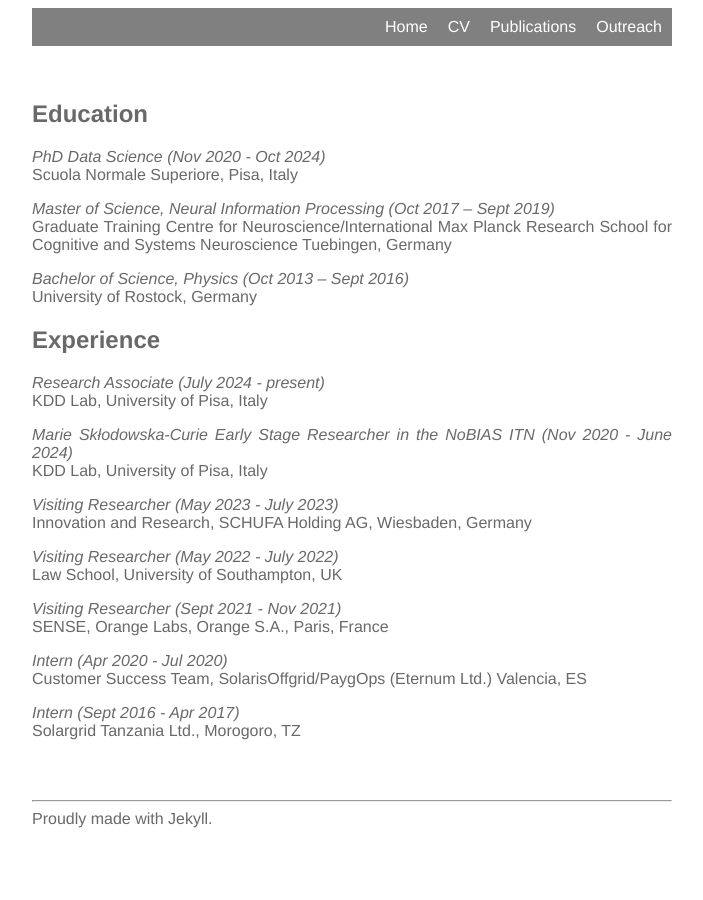
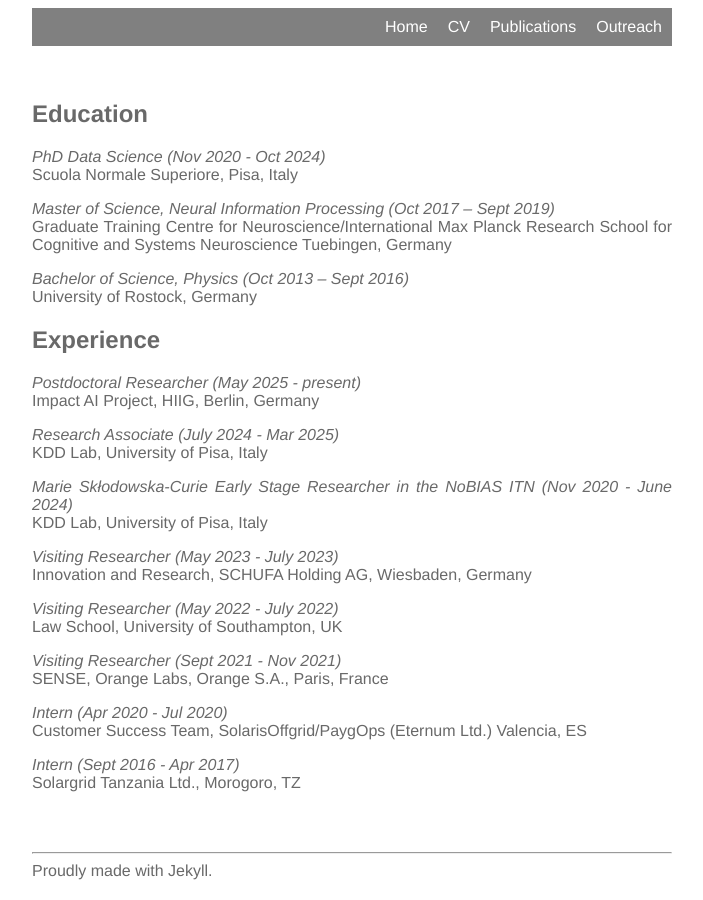
Before and after one commit to lstate/lstate.github.io, a Jekyll site: the page built from _pages/cv.markdown, in a window 1280 px wide. Shown: the whole page, without its empty margins (288-991 px from the left). Built offline with Jekyll 4.4.1, drawn with Linux system fonts in a browser that asks for light colours.

Commit message:
Update cv.markdown
update hiig

```diff
--- a/_pages/cv.markdown
+++ b/_pages/cv.markdown
@@ -19,7 +19,10 @@ University of Rostock, Germany
 
 ## Experience
 
-*Research Associate (July 2024 - present)* \\
+*Postdoctoral Researcher (May 2025 - present)* \\
+Impact AI Project, HIIG, Berlin, Germany
+
+*Research Associate (July 2024 - Mar 2025)* \\
 KDD Lab, University of Pisa, Italy
 
 *Marie Skłodowska-Curie Early Stage Researcher in the NoBIAS ITN (Nov 2020 - June 2024)* \\
```
